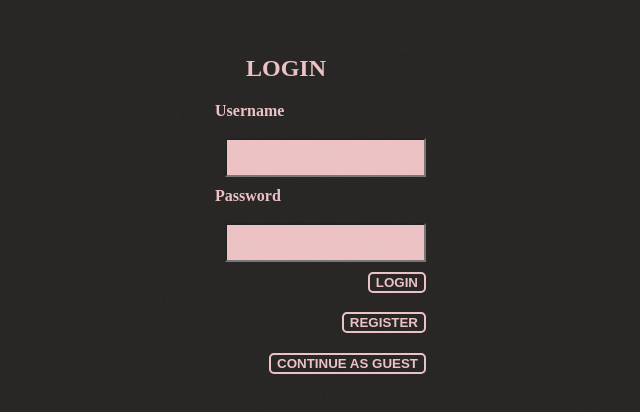
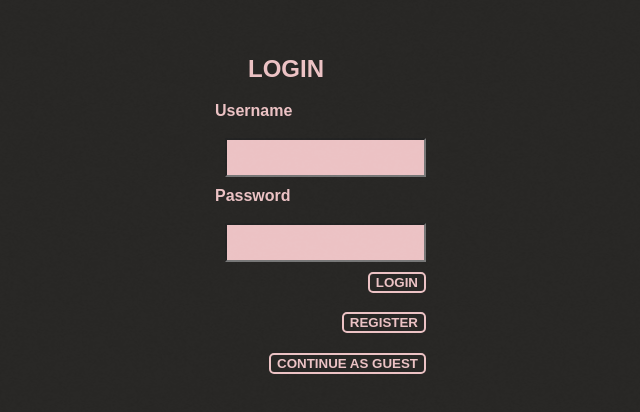
Before and after one commit to ArranStrange/black-book-frontend, a React (Create React App) app: page / in a window 1280 px wide. Shown: the part 194-606 px from the top of the page, without its empty margins (362-1002 px from the left). Built offline with nearby package versions, Linux system fonts and the light colour scheme.

Commit message:
font update

```diff
--- a/src/index.css
+++ b/src/index.css
@@ -1,3 +1,5 @@
+@import url("https://fonts.googleapis.com/css2?family=Archivo+Black&display=swap");
+
 .app {
   width: 100vw;
   overflow: hidden;
@@ -24,6 +26,7 @@
   color: var(--white);
   background-color: var(--background-color);
   overflow-x: hidden;
+  font-family: "Archivo", sans-serif;
 }
 
 ul {
@@ -45,21 +48,22 @@
 h1 {
   font-size: 7.5rem;
   line-height: 7rem;
+  font-family: "Archivo Black", sans-serif;
 }
 
 h3 {
   font-size: 2.5rem;
   margin-bottom: 2px;
   margin-top: 2px;
+  font-family: "Archivo Bold", sans-serif;
 }
 
 h5 {
   font-size: 1rem;
   margin-bottom: 2px;
   margin-top: 10px;
-  font-family: "Trebuchet MS", "Lucida Sans Unicode", "Lucida Grande",
-    "Lucida Sans", Arial, sans-serif;
   font-weight: 200;
+  font-family: "Archivo Bold", sans-serif;
 }
 
 button {
```
